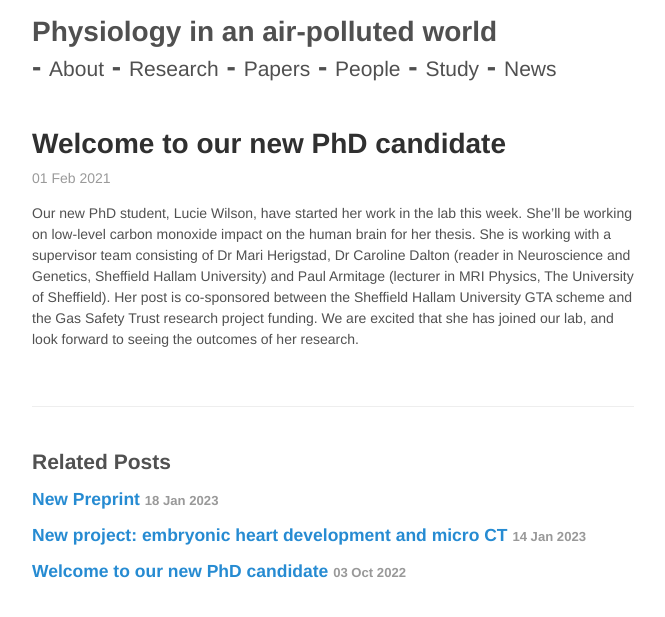
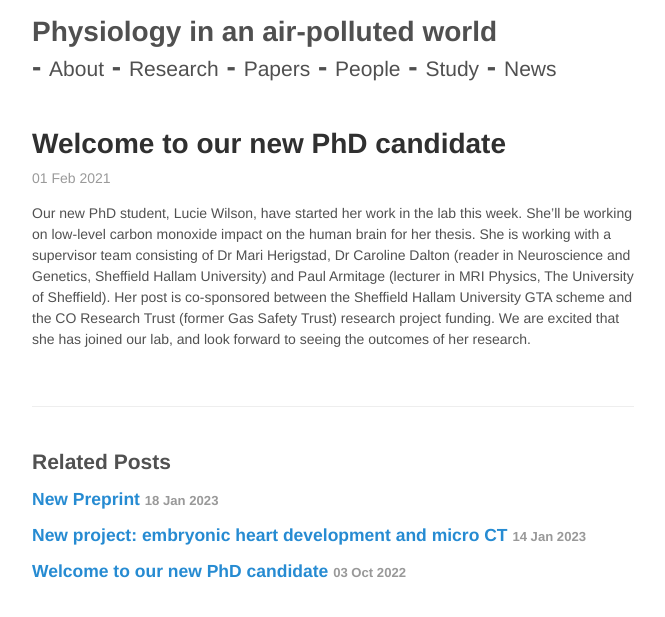
Before and after one commit to mariherigstad/mariherigstad.github.io, a Jekyll site: the page built from _posts/2021-02-01-new-PhD-student-in-the-lab.md, in a window 1280 px wide. Shown: the top 617 px of the page, without its empty margins (307-972 px from the left). Built offline with Jekyll 4.4.1, drawn with Linux system fonts in a browser that asks for light colours.

Commit message:
Update 2021-02-01-new-PhD-student-in-the-lab.md

```diff
--- a/_posts/2021-02-01-new-PhD-student-in-the-lab.md
+++ b/_posts/2021-02-01-new-PhD-student-in-the-lab.md
@@ -5,5 +5,5 @@
 ---
 Our new PhD student, Lucie Wilson, have started her work in the lab this week. She'll be working on low-level carbon monoxide impact on the human brain for her thesis.
 She is working with a supervisor team consisting of Dr Mari Herigstad, Dr Caroline Dalton (reader in Neuroscience and Genetics, Sheffield Hallam University) and Paul Armitage (lecturer in MRI Physics, The University of Sheffield).
-Her post is co-sponsored between the Sheffield Hallam University GTA scheme and the Gas Safety Trust research project funding.
+Her post is co-sponsored between the Sheffield Hallam University GTA scheme and the CO Research Trust (former Gas Safety Trust) research project funding.
 We are excited that she has joined our lab, and look forward to seeing the outcomes of her research.
```
